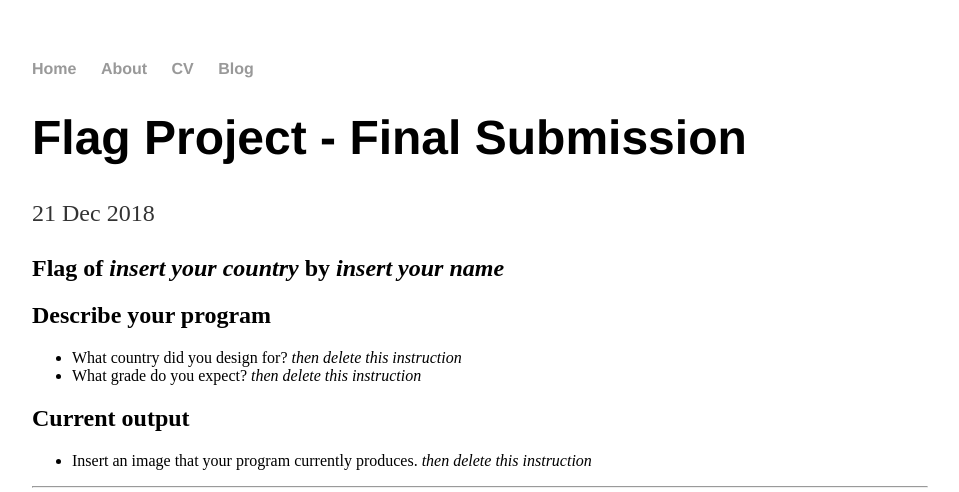
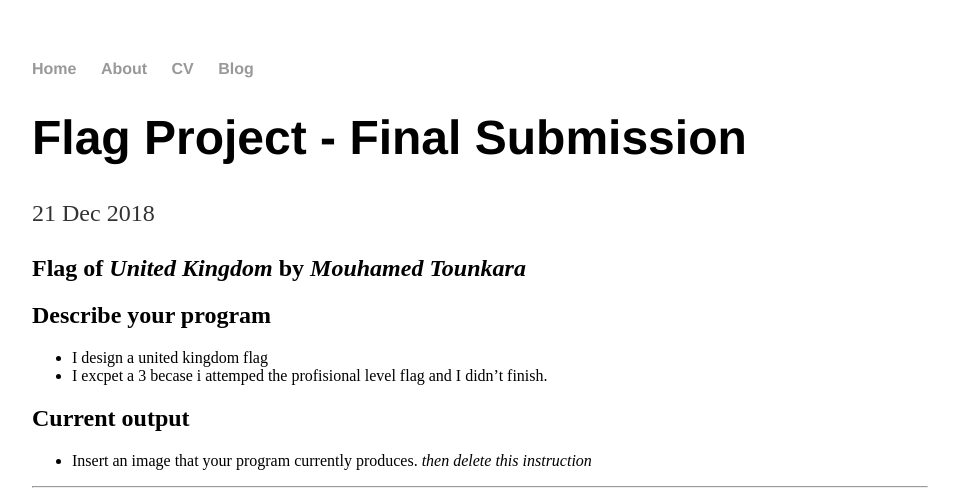
Before and after one commit to mouhamedt4033/mouhamedt4033.github.io, a Jekyll site: the page built from _posts/2018-12-21-weekly-reflection-number-7.md, in a window 1280 px wide, cut to the strip 0-492 px from the top of the page. Shown: the whole strip, without its empty margins (160-1119 px from the left). Built offline with Jekyll 4.4.1, drawn with Linux system fonts in a browser that asks for light colours; some of the changed text lies outside the part shown.

Commit message:
Update 2018-12-21-weekly-reflection-number-7.md

```diff
--- a/_posts/2018-12-21-weekly-reflection-number-7.md
+++ b/_posts/2018-12-21-weekly-reflection-number-7.md
@@ -4,14 +4,13 @@
 date: 2018-12-21
 ---
 
-## Flag of _insert your country_ by _insert your name_
+## Flag of _United Kingdom_ by _Mouhamed Tounkara_
 
 ## Describe your program
 
--   What country did you design for? _then delete this instruction_
--   What grade do you expect? _then delete this instruction_
+-  I design a united kingdom flag
+-   I excpet a 3 becase i attemped the profisional level flag and I didn't finish.
 
-<!--- Delete this comment and add your writing -->
 
 ## Current output
 
@@ -23,9 +22,9 @@
 
 ## Describe your process.
 
--   What questions, strategies, help from peers or teacher, or thinking got you to this point? _then delete this instruction_
 
-<!--- Delete this comment and add your writing -->
+The strategies that i did was is defining the shapes that for the flag and i can put the image into the base to create the United Kingdom flag. I had a little help from my peers when I have a question for them. like for example my question was how to put image because in the past It was not my strong suit but I over come it and is half done. when I looked back at my notes it all become clear and found a way to do my work. I thinking can be better than asking for helpl if you have your notebook aside of you.
+
 
 
 ## Explain your code.
```
